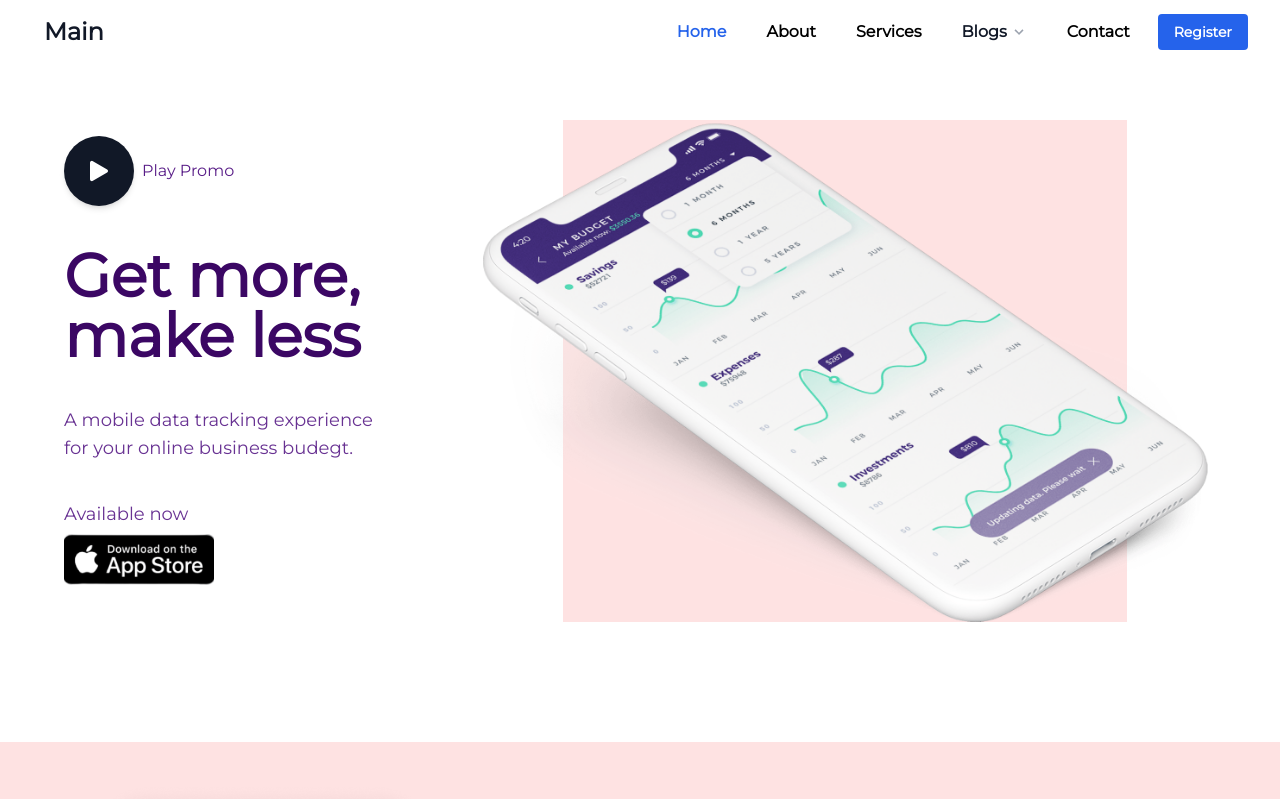
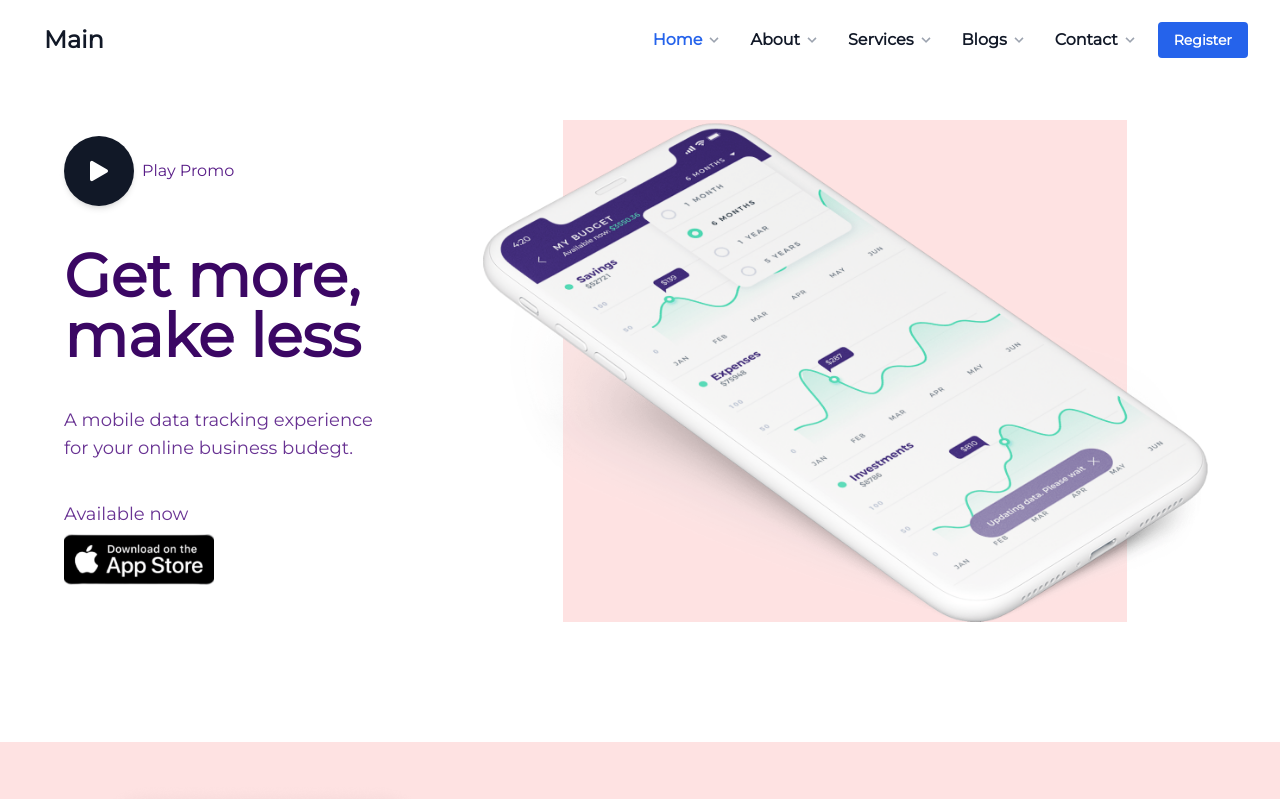
Before and after one commit to Syed-Jameel/main-landing-page-tailwind, a Next.js app: page / in a window 1280 px wide. Shown: the top 799 px of the page. Built offline with nearby package versions, Linux system fonts and the light colour scheme.

Commit message:
contact page added

```diff
--- a/next.config.js
+++ b/next.config.js
@@ -16,7 +16,7 @@ const nextConfig = {
         permanent: false,
       },
       {
-        source: "/contact",
+        source: "/blogs",
         destination: "/",
         permanent: false,
       },
--- a/src/app/page.js
+++ b/src/app/page.js
@@ -30,9 +30,7 @@ export default function Home() {
   // }
 
   return (
-    <main className="p-0 min-h-screen">
-
-
+    <main className="min-h-screen">
       <Hero />
       <div className="bg-red-100">
         <TraficSources textContent={transactionTextContent} image={transactionImage} />
--- a/src/components/Hero.js
+++ b/src/components/Hero.js
@@ -14,7 +14,7 @@ export default function Hero() {
                     <div className="bg-gray-0 space-y-6 sm:space-y-10 px-2 sm:px-8 py-4">
                         <div className="flex items-center justify-between  gap-x-4">
                             <div className="flex items-center justify-center space-x-2">
-                                <button className="w-[70px] h-[70px] bg-gray-900 hover:bg-blue-700 shadow-md hover:shadow-lg rounded-full flex justify-center items-center"><i class="bi bi-play-fill text-4xl text-white"></i></button>
+                                <button className="w-[70px] h-[70px] bg-gray-900 hover:bg-blue-700 shadow-md hover:shadow-lg rounded-full flex justify-center items-center"><i className="bi bi-play-fill text-4xl text-white"></i></button>
                                 <h3 className="text-purple-900 font-medium">Play Promo</h3>
                             </div>
                         </div>
@@ -27,7 +27,7 @@ export default function Hero() {
                         </p>
                         <div className="space-y-2">
                             <p className="text-purple-900 opacity-90  text-lg font-normal leading-6">Available now</p>
-                            <Image src={appStore} width={150} height={100} alt="app store" />
+                            <Image src={appStore} width={150} height={100} alt="app store" className='hover:shadow-xl cursor-pointer' />
                         </div>
                     </div>
 
--- a/src/components/NavHoverDropdown.js
+++ b/src/components/NavHoverDropdown.js
@@ -1,22 +1,31 @@
-import { Instrument_Sans } from "next/font/google";
+import { Disclosure } from "@headlessui/react";
 import Link from "next/link";
+import { usePathname } from "next/navigation";
 
-export default function NavHoverDropdown({label , items}) {
+export default function NavHoverDropdown({ items }) {
+  const pathname = usePathname();
+  // Function to check if a given path is the current route
+  const isActive = (path) => {
+    return pathname === path;
+  };
+
   return (
     <div className="group inline-block relative">
-      <button className="bg-gray-0 text-gray-900 text-base font-semibold py-2 px-3 sm-px-4 inline-flex items-center hover:text-blue-600 ">
-        <span className="mr-1">{label}</span>
+      <button className=" px-1 py-2 inline-flex items-center hover:text-blue-600 ">
+        <Link href={items.href} className={`${isActive(items.href) ? "text-blue-600 hover:text-blue-500 px-1 py-2  text-base font-bold" : "text-gray-900 font-semibold hover:bg-gray-0 hover:text-blue-600 rounded-md px-1 py-2 text-base"}`}>
+          {items.label}
+        </Link>
         <svg className="fill-current h-4 w-4 transition-transform duration-300 transform text-gray-400 group-hover:font-bold  group-hover:rotate-180" xmlns="http://www.w3.org/2000/svg" viewBox="0 0 20 20">
           <path d="M9.293 12.95l.707.707L15.657 8l-1.414-1.414L10 10.828 5.757 6.586 4.343 8z" />
         </svg>
       </button>
-      <ul className="absolute hidden shadow-lg font-semibold text-sm  text-gray-900 rounded-lg pt-3  group-hover:block  min-w-[120px]">
+      <ul className="absolute hidden shadow-lg font-semibold text-sm bg-white text-gray-900 rounded-lg pt-3 pb-2  group-hover:block  min-w-[120px]">
         {
-          items?.map((item) => (
-            <li key={item.name}>
-              <Link href={item.href} className="rounded bg-white hover:bg-gray-100  hover:text-blue-500  py-2 px-4 block whitespace-no-wrap">
-                {item.name}
-              </Link>
+          items.sublinks?.map((sublink) => (
+            <li key={sublink.name}>
+              <Disclosure.Button href={sublink.href} as={Link} className=" bg-white hover:bg-[#F9F8FA]  hover:text-blue-500  py-2 px-4 block whitespace-no-wrap">
+                {sublink.name}
+              </Disclosure.Button>
             </li>
           ))
         }
--- a/src/components/Navbar.js
+++ b/src/components/Navbar.js
@@ -13,12 +13,42 @@ const navigation = [
   { name: "Contact", href: "/contact", current: false },
 ];
 
+const homeItems = {
+  label: "Home", href: "/", sublinks: [
+    { name: "Home 1", href: "/", current: false },
+    { name: "Home 2", href: "/", current: false },
+    { name: "Home 3", href: "/", current: false },
+  ]
+}
 
-const blogsItem = [
-  { name: "Blog 1", href: "/", current: true },
-  { name: "Blog 2", href: "/", current: false },
-  { name: "Blog 3", href: "/", current: false },
-];
+const aboutItems = {
+  label: "About", href: "/about", sublinks: [
+    { name: "About 1", href: "/", current: false },
+    { name: "About 2", href: "/", current: false },
+    { name: "About 3", href: "/", current: false },
+  ]
+}
+
+const servicesItems = {
+  label: "Services", href: "/services", sublinks: [
+    { name: "Service 1", href: "/", current: false },]
+};
+
+const blogsItems = {
+  label: "Blogs", href: "/blogs", sublinks: [
+    { name: "Blog 1", href: "/", current: false },
+    { name: "Blog 2", href: "/", current: false },
+    { name: "Blog 3", href: "/", current: false },
+  ]
+}
+
+const contactItems = {
+  label: "Contact", href: "/contact", sublinks: [
+    { name: "Contact 1", href: "/", current: false },
+    { name: "Contact 2", href: "/", current: false },
+    { name: "Contact 3", href: "/", current: false },
+  ]
+}
 
 
 export default function Navbar() {
@@ -34,7 +64,7 @@ export default function Navbar() {
         {({ open }) => (
           <>
             <div className="mx-auto max-w-7xl  px-4 sm:px-6 lg:px-8 ">
-              <div className="flex h-16 items-center justify-between ">
+              <div className="flex h-20 items-center justify-between ">
                 {/* <div className="flex items-center"> */}
                 <div className="flex-shrink-0 sm:p-1">
                   {/* <Image width={38} height={38} src={logo} alt="logo" /> */}
@@ -42,21 +72,12 @@ export default function Navbar() {
                 </div>
                 <div className="hidden md:block">
                   <div className="ml-10 flex items-baseline space-x-4">
-                    <Link href="/" className={`${isActive("/") ? "text-blue-600 hover:text-blue-500  px-3 py-2 text-base font-bold" : "text-black font-semibold hover:bg-gray-0 hover:text-blue-600 rounded-md px-3 py-2 text-base"}`}>
-                      Home
-                    </Link>
-                    <Link href="/about" className={`${isActive("/about") ? "text-blue-600 hover:text-blue-500  px-3 py-2 text-base font-semibold" : "text-black font-semibold hover:bg-gray-0 hover:text-blue-600 rounded-md px-3 py-2 text-base"}`}>
-                      About
-                    </Link>
-                    <Link href="/services" className={`${isActive("/services") ? "text-blue-600 hover:text-blue-500  px-3 py-2 text-base font-semibold" : "text-black font-semibold hover:bg-gray-0 hover:text-blue-600 rounded-md px-3 py-2 text-base"}`}>
-                      Services
-                    </Link>
-                    {/*Projects Dropdown start*/}
-                    <NavHoverDropdown label="Blogs" items={blogsItem} />
-                    {/*Projects Dropdown end*/}
-                    <Link href="/conatct" className={`${isActive("/conatct") ? "text-blue-600 hover:text-blue-500  px-3 py-2 text-base font-semibold" : "text-black font-semibold hover:bg-gray-0 hover:text-blue-600 rounded-md px-3 py-2 text-base"}`}>
-                      Contact
-                    </Link>
+
+                    <NavHoverDropdown items={homeItems} />
+                    <NavHoverDropdown items={aboutItems} />
+                    <NavHoverDropdown items={servicesItems} />
+                    <NavHoverDropdown items={blogsItems} />
+                    <NavHoverDropdown items={contactItems} />
 
                     <div className="space-x-2">
                       <button className="bg-blue-600 hover:bg-blue-700 text-white text-sm font-semibold py-2 px-4 rounded">Register</button>
@@ -94,7 +115,7 @@ export default function Navbar() {
                   Services
                 </Disclosure.Button>
                 {/*Projects Dropdown start*/}
-                <NavHoverDropdown label="Blogs" items={blogsItem} />
+                <NavHoverDropdown items={blogsItems} />
                 {/*Projects Dropdown end*/}
                 <Disclosure.Button as={Link} href="/contact" className={`${isActive("/contact") ? "text-blue-600 hover:text-blue-500 p-3 text-lg font-semibold" : "text-black font-semibold hover:bg-gray-0 hover:text-blue-600 rounded-md px-3 py-2 text-lg"}`} aria-current={isActive("/contact") ? "page" : undefined}>
                   Contact
```
Also changed, not shown: src/app/contact/page.js (added, +60 -0 lines), src/components/Career.js (added, +32 -0 lines).
